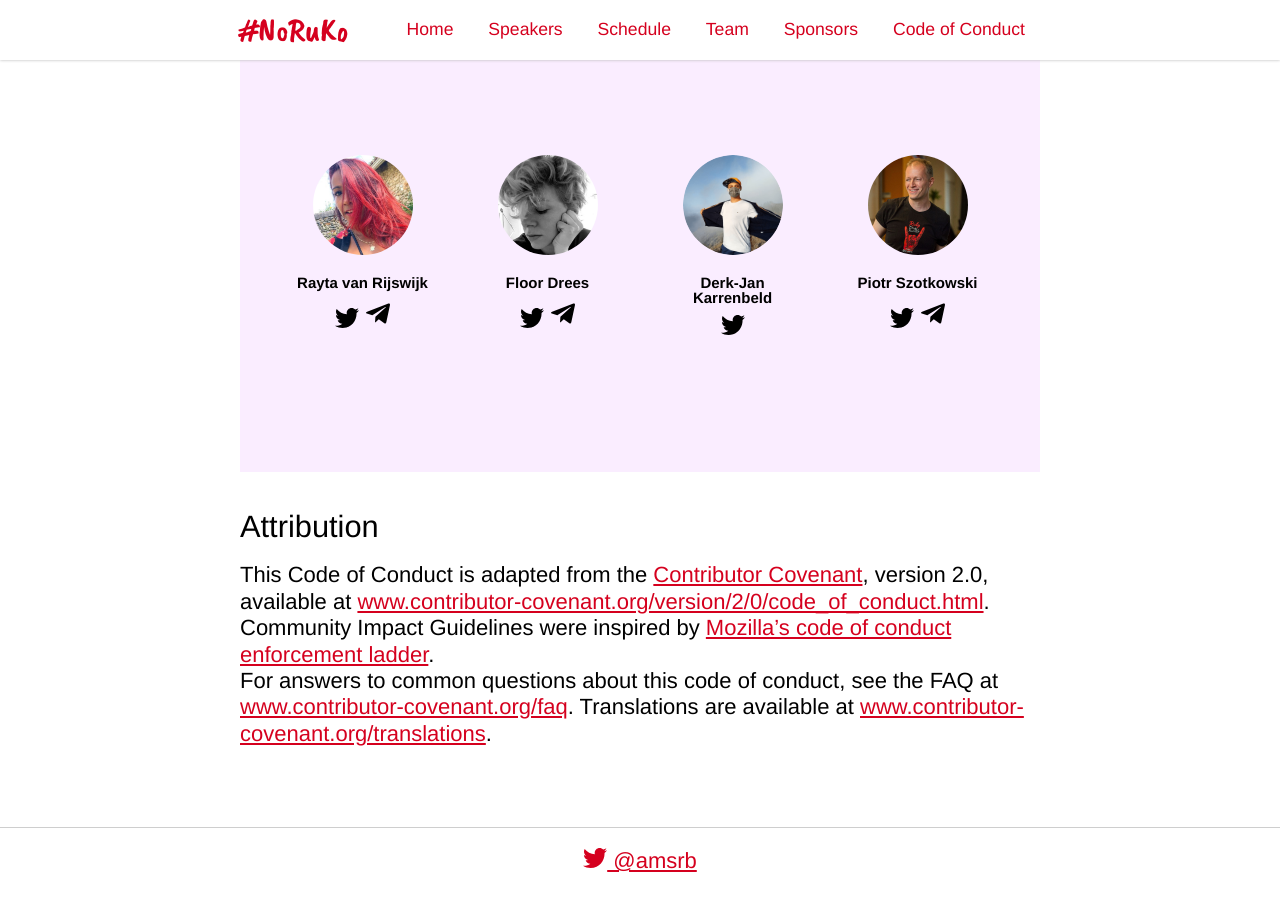
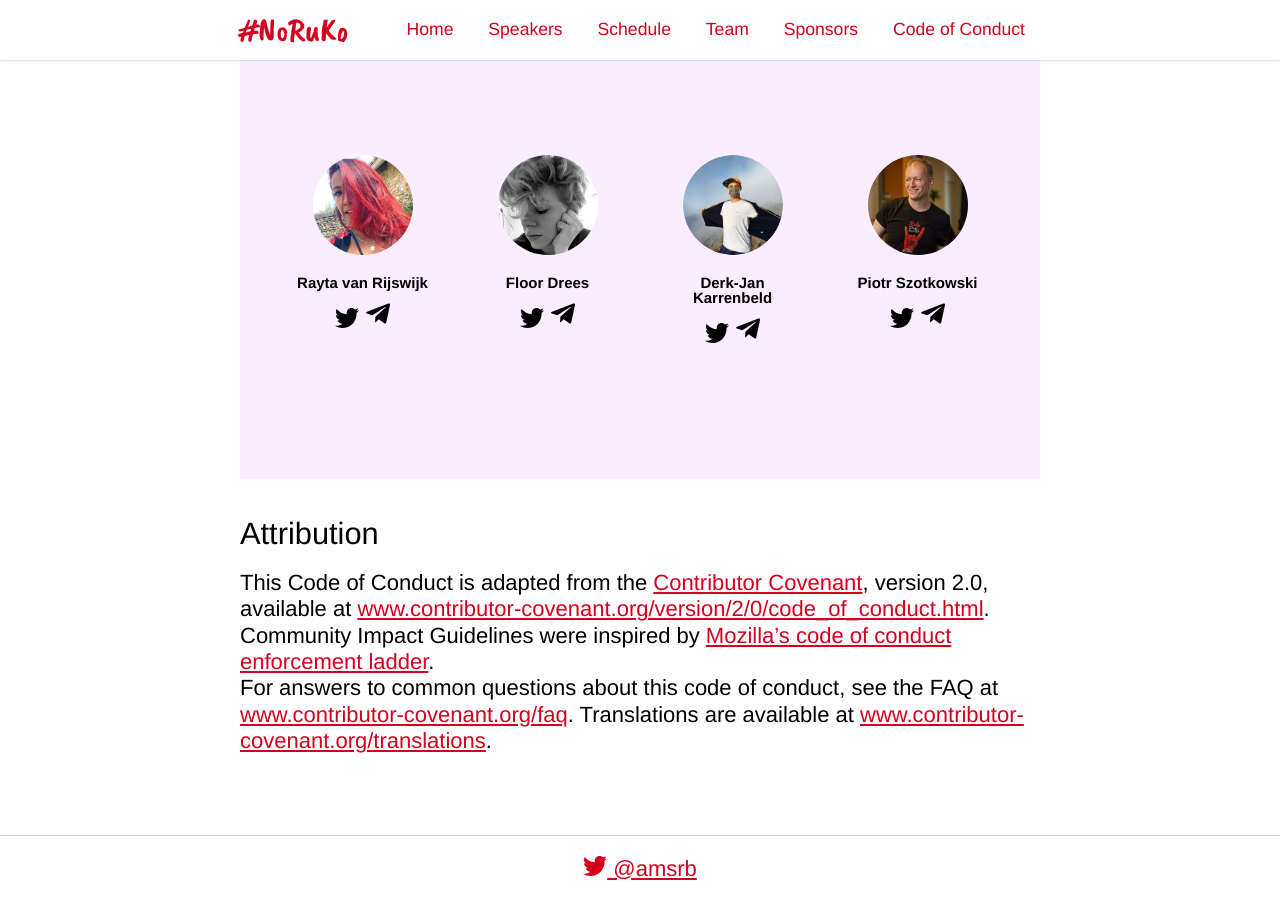
Before and after one commit to rubynl/noruko.org, a Jekyll site: the page built from code-of-conduct/index.html.md, in a window 1280 px wide and 900 px high, scrolled down 3484 px. Built offline with Jekyll 4.4.1, drawn with Linux system fonts in a browser that asks for light colours.

Commit message:
Add telegram handle for Derk-Jan Karrenbeld
Add another method of communication to the CoC team members so they can
be more easily reached.

```diff
--- a/code-of-conduct/index.html.md
+++ b/code-of-conduct/index.html.md
@@ -185,6 +185,11 @@ The organizers want to ensure that marginalized people in the room will feel saf
               <use href="#tw-icon" xlink:href="#tw-icon" xmlns:xlink="http://www.w3.org/1999/xlink"></use>
             </svg>
           </a>
+          <a href="https://t.me/sleeplessbyte">
+            <svg class="tg-icon" role="img" xmlns="http://www.w3.org/2000/svg" viewBox="0 0 448 512">
+              <use href="#tg-icon" xlink:href="#tg-icon" xmlns:xlink="http://www.w3.org/1999/xlink"></use>
+            </svg>
+          </a>
         </p>
       </div>
 
```
